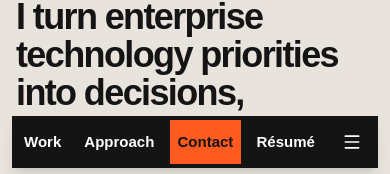
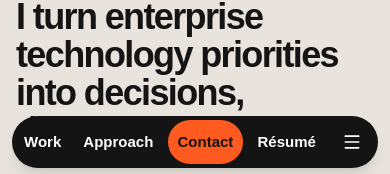
Before and after one commit to erickmclark/portfolio, a Next.js app: page / in a window 390 px wide. Shown: the part 664-838 px from the top of the page. Built offline with nearby package versions, Linux system fonts and the light colour scheme; no server answers; a web font is replaced by a local one.

Commit message:
make mobile bottom bar a pill
Co-Authored-By: Claude Opus 5.5 <noreply@anthropic.com>

```diff
--- a/components/mobile-bottom-nav.tsx
+++ b/components/mobile-bottom-nav.tsx
@@ -9,7 +9,7 @@ import { nextBottomNavVisible } from "@/lib/bottom-nav-visibility";
 type Props = { resumeUrl?: string };
 
 const item =
-  "inline-flex min-h-11 shrink-0 items-center justify-center whitespace-nowrap px-2 text-[15px] font-semibold";
+  "inline-flex min-h-11 shrink-0 items-center justify-center whitespace-nowrap rounded-full focus-visible:rounded-full! px-2 text-[15px] font-semibold";
 
 export default function MobileBottomNav({ resumeUrl }: Props) {
   const pathname = usePathname();
@@ -94,7 +94,7 @@ export default function MobileBottomNav({ resumeUrl }: Props) {
       aria-label="Quick navigation"
       inert={!visible}
       style={{ bottom: "calc(12px + env(safe-area-inset-bottom))" }}
-      className={`bottom-nav font-body [&_a]:focus-visible:outline-brand-sky [&_button]:focus-visible:outline-brand-sky fixed inset-x-3 z-40 mx-auto flex max-w-sm items-center justify-between bg-ink px-1 py-1 text-white shadow-lg transition-[opacity,transform] duration-300 md:hidden motion-reduce:translate-y-0 motion-reduce:transition-opacity ${
+      className={`bottom-nav font-body [&_a]:focus-visible:outline-brand-sky! [&_button]:focus-visible:outline-brand-sky! fixed inset-x-3 z-40 mx-auto flex max-w-sm items-center justify-between rounded-full bg-ink px-1 py-1 text-white shadow-lg transition-[opacity,transform] duration-300 md:hidden motion-reduce:translate-y-0 motion-reduce:transition-opacity ${
         visible ? "translate-y-0 opacity-100" : "pointer-events-none translate-y-[140%] opacity-0"
       }`}
     >
@@ -104,7 +104,7 @@ export default function MobileBottomNav({ resumeUrl }: Props) {
       <Link href="/#approach" className={item}>
         Approach
       </Link>
-      <Link href="/#contact" className={`${item} bg-brand-orange text-ink`}>
+      <Link href="/#contact" className={`${item} bg-brand-orange px-2.5 text-ink`}>
         Contact
       </Link>
       {resumeUrl && (
@@ -117,7 +117,7 @@ export default function MobileBottomNav({ resumeUrl }: Props) {
         aria-label="Menu"
         aria-expanded={menuOpen}
         onClick={openMenu}
-        className="inline-flex h-11 w-11 shrink-0 items-center justify-center"
+        className="inline-flex h-11 w-11 shrink-0 items-center justify-center rounded-full focus-visible:rounded-full!"
       >
         <Menu size={20} aria-hidden />
       </button>
```
